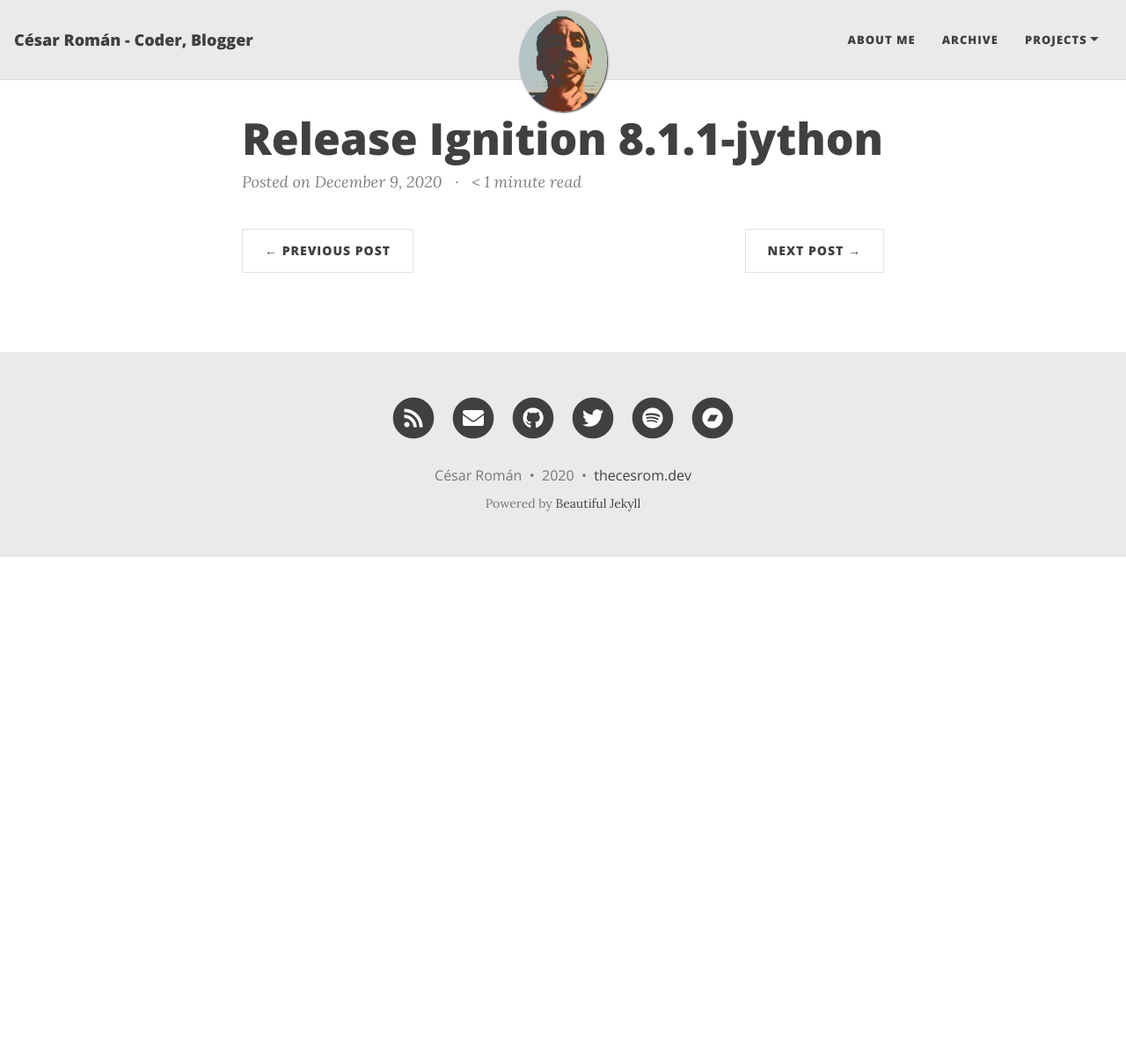
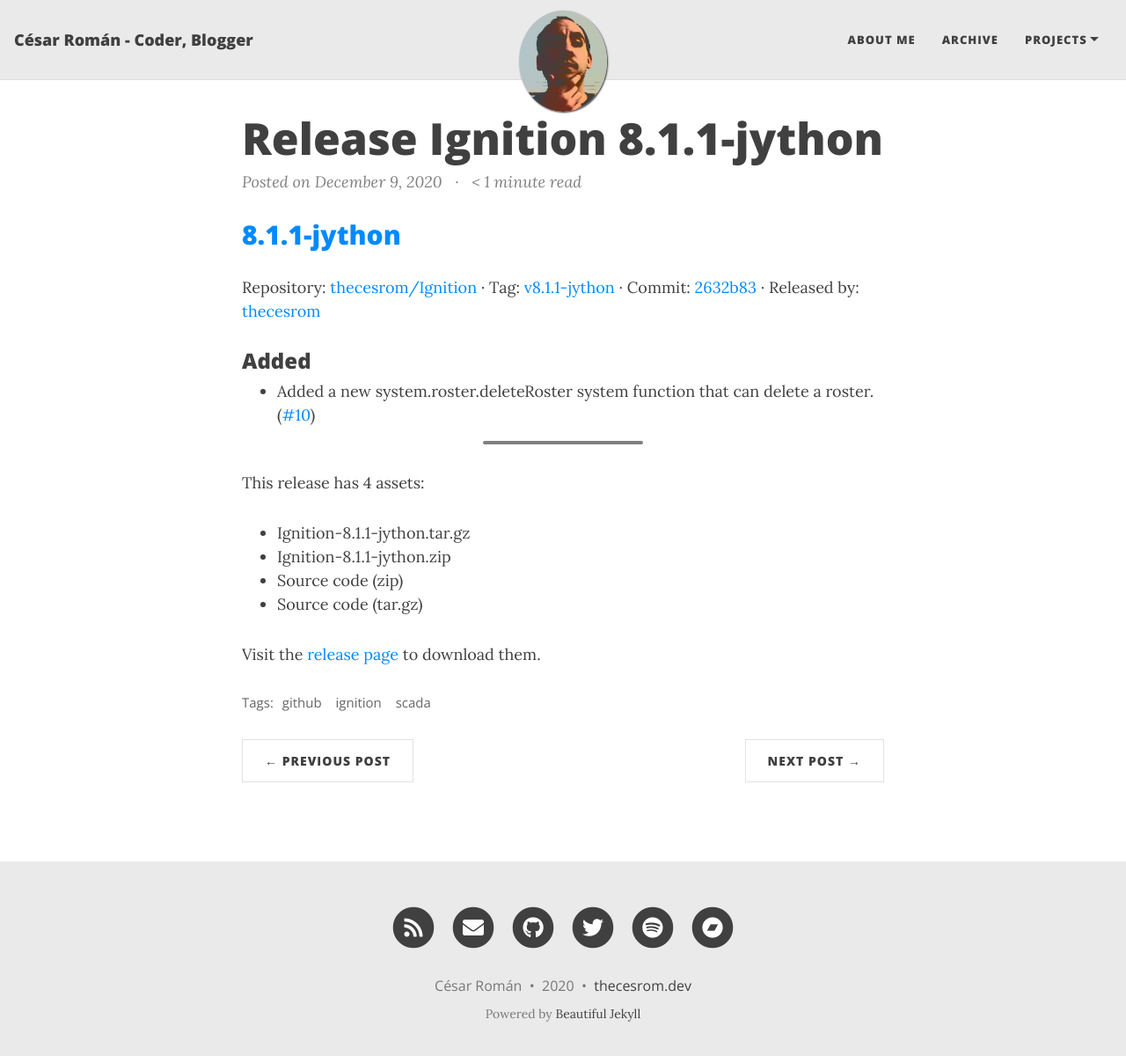
Before and after one commit to cesarcoatl/cesarcoatl.github.io, a Jekyll site: the page built from _posts/2020-12-09-release-ignition-8-1-1-jython.md, in a window 1280 px wide and 1213 px high. Shown: the top 1200 px of the window at 88% size. Built offline with Jekyll 4.4.1, drawn with Linux system fonts in a browser that asks for light colours; nearby versions of some CDN libraries; comment, search, counter and statistics services are not loaded.

Commit message:
:rocket: Release Ignition 8.1.1-jython

```diff
--- a/_posts/2020-12-09-release-ignition-8-1-1-jython.md
+++ b/_posts/2020-12-09-release-ignition-8-1-1-jython.md
@@ -1,5 +1,28 @@
 ---
 layout: post
 title: Release Ignition 8.1.1-jython
+tags:
+- github
+- ignition
+- scada
 date: 2020-12-09 19:22 -0800
 ---
+## [8.1.1-jython](https://github.com/thecesrom/Ignition/releases/tag/v8.1.1-jython){:target="_blank"}
+
+
+Repository: [thecesrom/Ignition](https://github.com/thecesrom/Ignition){:target="_blank"} · Tag: [v8.1.1-jython](https://github.com/thecesrom/Ignition/tree/v8.1.1-jython){:target="_blank"} · Commit: [2632b83](https://github.com/thecesrom/Ignition/commit/2632b83f78af7b69dd867371607f34d61e23accb){:target="_blank"} · Released by: [thecesrom](https://github.com/thecesrom){:target="_blank"}
+
+### Added
+
+* Added a new system.roster.deleteRoster system function that can delete a roster. ([#10](https://github.com/thecesrom/Ignition/issues/10){:target="_blank"})
+
+---
+
+This release has 4 assets:
+
+- Ignition-8.1.1-jython.tar.gz
+- Ignition-8.1.1-jython.zip
+- Source code (zip)
+- Source code (tar.gz)
+
+Visit the [release page](https://github.com/thecesrom/Ignition/releases/tag/v8.1.1-jython){:target="_blank"} to download them.
```
